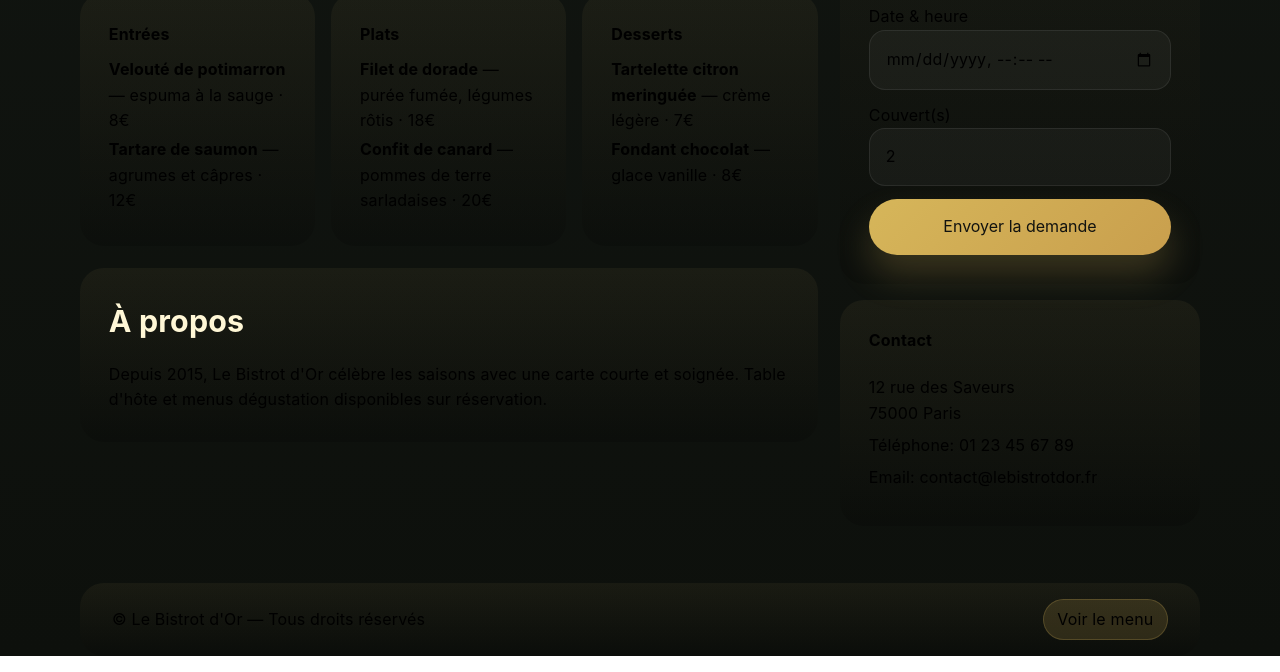
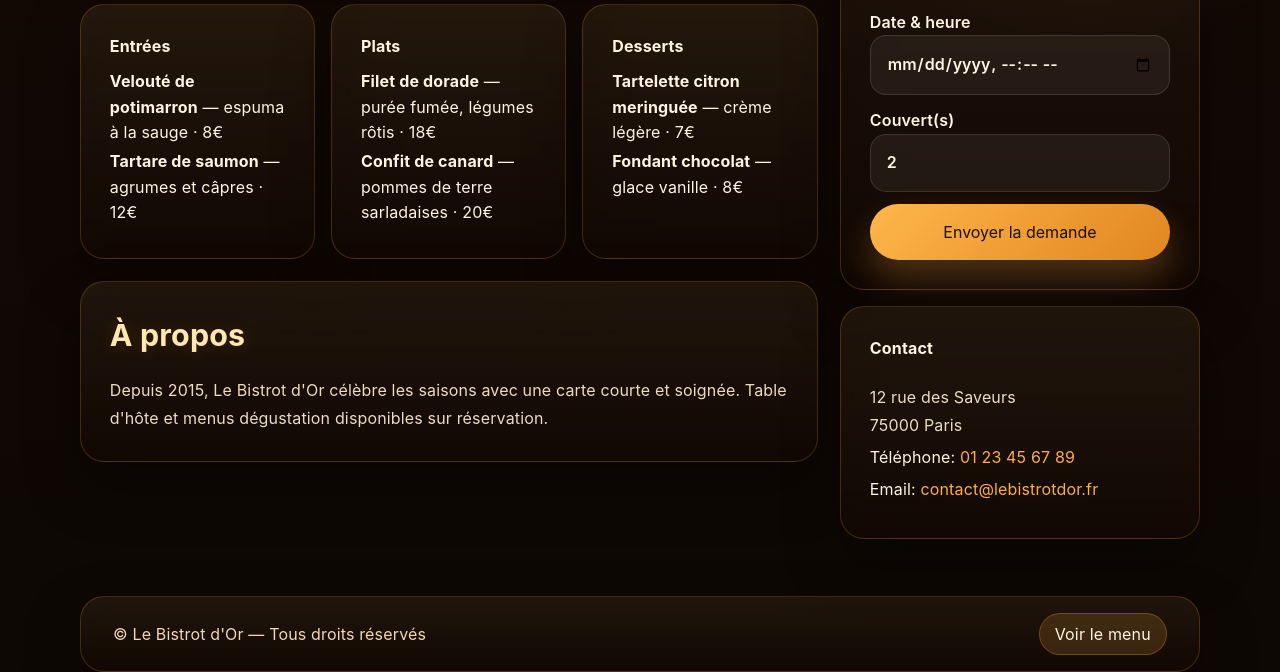
Before and after one commit to davidcibaka/ESS, a plain HTML site: page index.html in a window 1280 px wide. Shown: the part 524-1196 px from the top of the page. Drawn offline with Linux system fonts and the light colour scheme.

Commit message:
modification style

```diff
--- a/style.css
+++ b/style.css
@@ -1,13 +1,13 @@
-n:root {
-  --bg: #11120f;
-  --surface: #181b16;
-  --surface-strong: #1f241d;
-  --text: #ece7d8;
-  --text-muted: #b8ad9b;
-  --accent: #d8b45a;
-  --accent-soft: #ccaf5f;
-  --border: rgba(216, 180, 90, 0.18);
-  --shadow: 0 20px 45px rgba(0, 0, 0, 0.35);
+:root {
+  --bg: #120b04;
+  --surface: #271307;
+  --surface-strong: #33180c;
+  --text: #fff5e2;
+  --text-muted: #f4d7b0;
+  --accent: #ffae42;
+  --accent-soft: #ffbd66;
+  --border: rgba(255, 174, 66, 0.20);
+  --shadow: 0 24px 55px rgba(0, 0, 0, 0.35);
 }
 
 * {
@@ -20,9 +20,23 @@ body {
   margin: 0;
   padding: 0;
   font-family: "Inter", "Segoe UI", sans-serif;
-  background: radial-gradient(circle at top, rgba(216, 180, 90, 0.12), transparent 30%),
-              linear-gradient(180deg, #121612 0%, #0d100c 100%);
+  background: radial-gradient(circle at top left, rgba(255, 166, 66, 0.16), transparent 24%),
+              radial-gradient(circle at 80% 20%, rgba(255, 138, 52, 0.12), transparent 18%),
+              linear-gradient(180deg, #150904 0%, #0d0804 100%);
   color: var(--text);
+  position: relative;
+  overflow-x: hidden;
+}
+
+body::before {
+  content: "";
+  position: absolute;
+  inset: 0;
+  background:
+    radial-gradient(circle at 15% 10%, rgba(255, 180, 100, 0.18), transparent 18%),
+    radial-gradient(circle at 85% 25%, rgba(255, 145, 50, 0.14), transparent 20%);
+  pointer-events: none;
+  mix-blend-mode: screen;
 }
 
 body {
@@ -45,7 +59,7 @@ a {
 
 a:hover,
 a:focus {
-  color: #f0d478;
+  color: #ffd077;
 }
 
 button,
@@ -68,10 +82,11 @@ button {
 .header,
 .card,
 .footer {
-  background: linear-gradient(180deg, rgba(255, 220, 130, 0.05), rgba(0, 0, 0, 0.18));
+  background: linear-gradient(180deg, rgba(255, 196, 110, 0.08), rgba(18, 8, 3, 0.88));
   border: 1px solid var(--border);
   box-shadow: var(--shadow);
   border-radius: 24px;
+  backdrop-filter: blur(10px);
 }
 
 .header {
@@ -85,37 +100,48 @@ button {
 .section-title {
   margin: 0 0 1rem;
   font-size: clamp(1.9rem, 2.3vw, 3rem);
-  color: #fff7d6;
+  color: #ffe7b2;
+  text-shadow: 0 2px 18px rgba(255, 164, 56, 0.16);
 }
 
 .subtitle {
   margin: 0;
-  color: var(--text-muted);
+  color: rgba(255, 238, 212, 0.92);
+  line-height: 1.75;
 }
 
 button.primary {
-  background: linear-gradient(135deg, #d6b65a, #c99f4d);
-  color: #11120f;
+  background: linear-gradient(135deg, #ffb64b, #e0861f);
+  color: #1f0f02;
   border: none;
   padding: 0.95rem 1.8rem;
   border-radius: 999px;
-  box-shadow: 0 20px 35px rgba(214, 180, 90, 0.22);
+  box-shadow: 0 18px 35px rgba(255, 170, 72, 0.25);
+  transition: transform 0.2s ease, box-shadow 0.2s ease, background 0.2s ease;
 }
 
 button.primary:hover,
 button.primary:focus {
-  background: linear-gradient(135deg, #f0d478, #c6a03c);
+  background: linear-gradient(135deg, #ffd16f, #db8a21);
+  transform: translateY(-1px);
+  box-shadow: 0 22px 40px rgba(255, 170, 72, 0.35);
 }
 
 input,
 textarea,
 select {
   width: 100%;
-  background: rgba(255, 255, 255, 0.04);
-  border: 1px solid rgba(255, 255, 255, 0.08);
+  background: rgba(255, 255, 255, 0.06);
+  border: 1px solid rgba(255, 255, 255, 0.12);
   color: var(--text);
   padding: 0.95rem 1rem;
   border-radius: 16px;
+}
+
+label {
+  display: block;
+  color: var(--text);
+  font-weight: 600;
 }
 
 input:focus,
@@ -157,9 +183,16 @@ pre {
   display: inline-flex;
   align-items: center;
   gap: 0.45rem;
-  padding: 0.4rem 0.85rem;
+  padding: 0.45rem 0.95rem;
   border-radius: 999px;
-  background: rgba(216, 180, 90, 0.16);
+  background: rgba(255, 167, 64, 0.16);
   color: var(--text);
-  border: 1px solid rgba(216, 180, 90, 0.22);
+  border: 1px solid rgba(255, 167, 64, 0.28);
+  transition: transform 0.2s ease, background 0.2s ease;
 }
+
+.badge:hover,
+.badge:focus-visible {
+  transform: translateY(-1px);
+  background: rgba(255, 167, 64, 0.24);
+}
```
